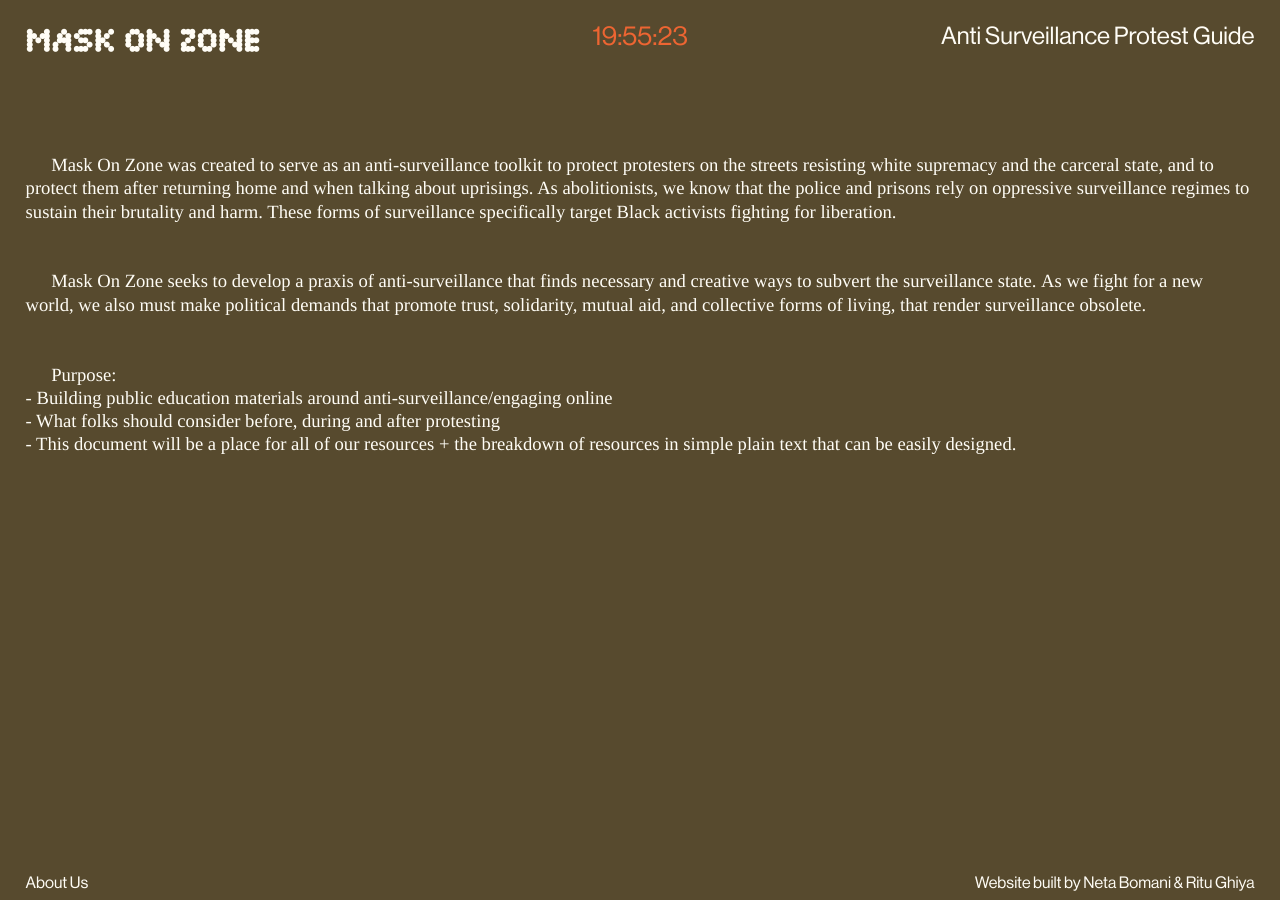
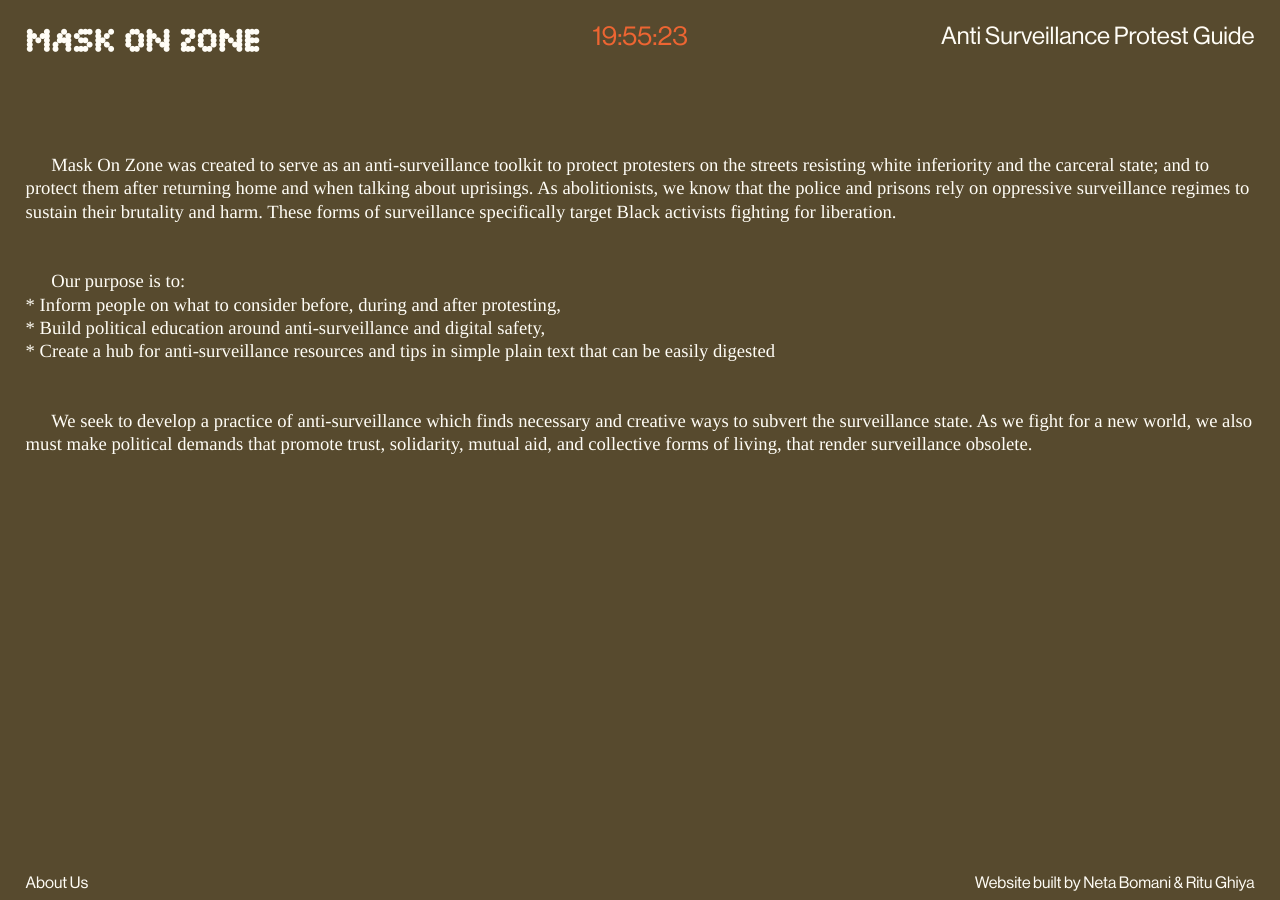
Before and after one commit to mask-on/mask-on.github.io, a Jekyll site: the page built from about.markdown, in a window 1280 px wide. Built offline with Jekyll 4.4.1, drawn with Linux system fonts in a browser that asks for light colours.

Commit message:
neta copy

```diff
--- a/about.markdown
+++ b/about.markdown
@@ -47,17 +47,19 @@
 
 <div class="protect-yourself-while-you about-copy">
 	<div>
-	<p><span class="project-title">Mask On Zone</span> was created to serve as an anti-surveillance toolkit to protect protesters on the streets resisting white supremacy and the carceral state, and to protect them after returning home and when talking about uprisings. As abolitionists, we know that the police and prisons rely on oppressive surveillance regimes to sustain their brutality and harm. These forms of surveillance specifically target Black activists fighting for liberation.</p><br><br>
+	<p><span class="project-title">Mask On Zone</span> was created to serve as an anti-surveillance toolkit to protect protesters on the streets resisting white inferiority and the carceral state; and to protect them after returning home and when talking about uprisings. As abolitionists, we know that the police and prisons rely on oppressive surveillance regimes to sustain their brutality and harm. These forms of surveillance specifically target Black activists fighting for liberation.</p><br><br>
 
-<p><span class="project-title">Mask On Zone</span> seeks to develop a praxis of anti-surveillance that finds necessary and creative ways to subvert the surveillance state. As we fight for a new world, we also must make political demands that promote trust, solidarity, mutual aid, and collective forms of living, that render surveillance obsolete.</p><br><br>
+<div class="text-center">Our purpose is to:<br>
 
-<div class="text-center">Purpose:<br>
+* Inform people on what to consider before, during and after protesting,<br>
 
-- Building public education materials around anti-surveillance/engaging online<br>
+* Build political education around anti-surveillance and digital safety,<br>
 
-- What folks should consider before, during and after protesting<br>
+* Create a hub for anti-surveillance resources and tips in simple plain text that can be easily digested </div><br><br>
 
-- This document will be a place for all of our resources + the breakdown of resources in simple plain text that can be easily designed.</div><br><br>
+<p>We seek to develop a practice of anti-surveillance which finds necessary and creative ways to subvert the surveillance state. As we fight for a new world, we also must make political demands that promote trust, solidarity, mutual aid, and collective forms of living, that render surveillance obsolete.
+</p><br><br>
+
 
 </div>
 
--- a/css/index.css
+++ b/css/index.css
@@ -261,7 +261,8 @@
   .choose-your-adventure-right {
       height:90vh;
       overflow:auto;
-      margin: 0 0 0 20vw;
+      margin: 0 0 0 25vw;
+      padding-bottom:10vh;
   }
 
 
--- a/index.markdown
+++ b/index.markdown
@@ -223,7 +223,7 @@
     {% if tip %}
 
 {% if forloop.first == true %}
-<button class="collapse">photography and video<span class="collapse"> - </span> </button>
+<button class="collapse">photography & video<span class="collapse"> - </span> </button>
 <div class="content">
 {% endif %}
 
@@ -639,7 +639,7 @@
     {% if tip %}
 
 {% if forloop.first == true %}
-<button class="collapse">photography and video<span class="collapse"> - </span> </button>
+<button class="collapse">photography & video<span class="collapse"> - </span> </button>
 <div class="content">
 {% endif %}
 
@@ -1034,7 +1034,7 @@
     {% if tip %}
 
 {% if forloop.first == true %}
-<button class="collapse">photography and video<span class="collapse"> - </span> </button>
+<button class="collapse">photography & video<span class="collapse"> - </span> </button>
 <div class="content">
 {% endif %}
 
```
